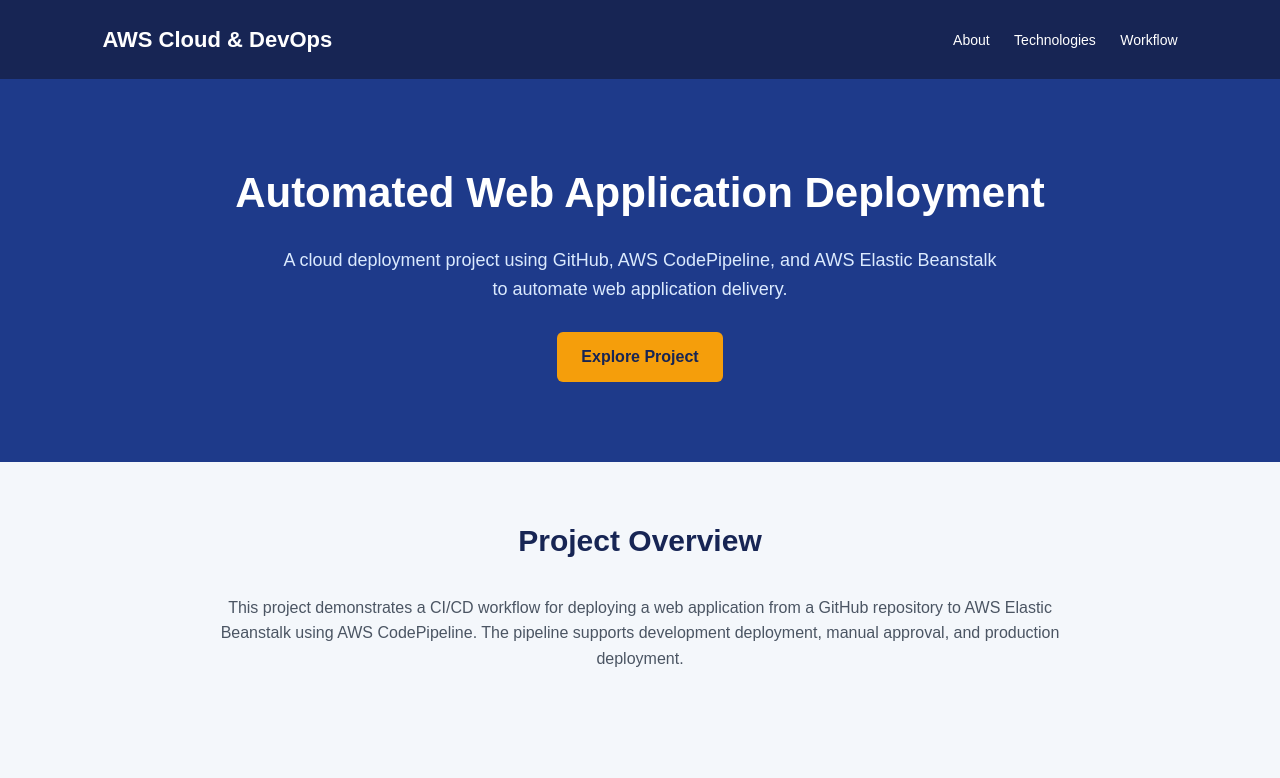
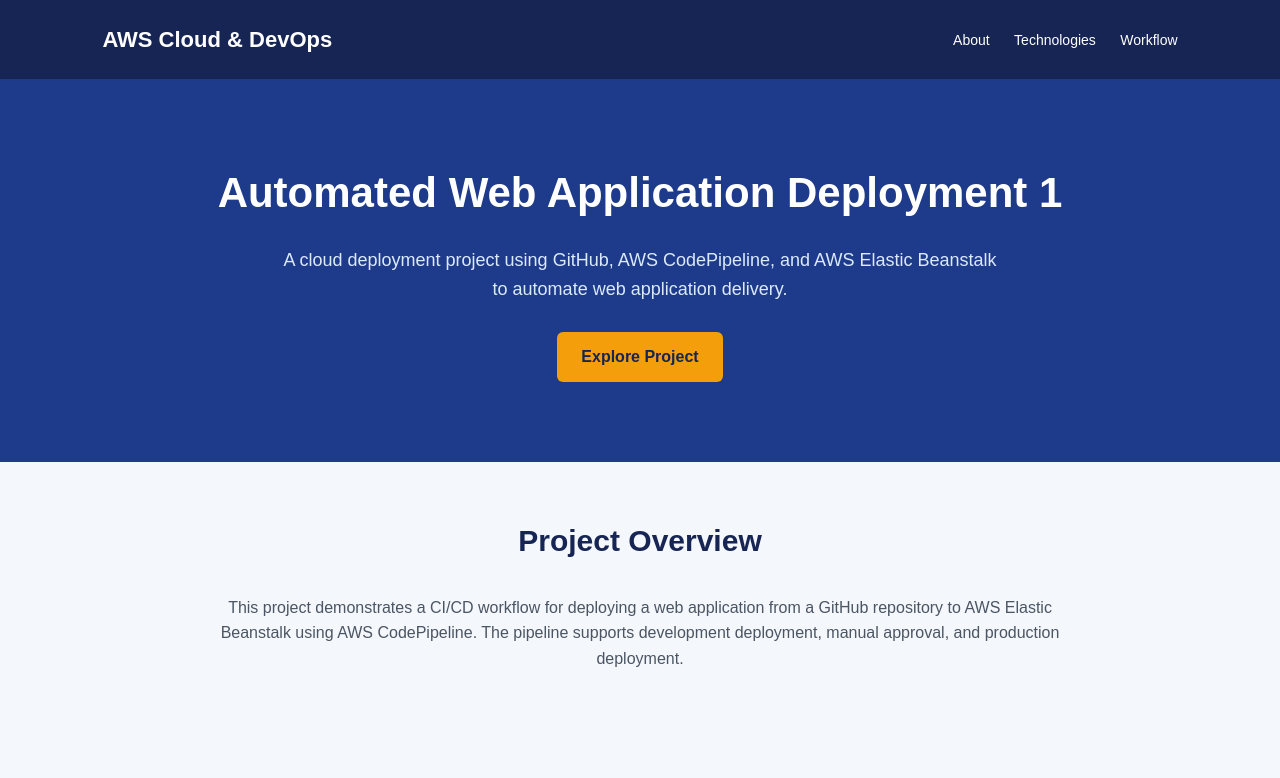
Before and after one commit to durgadurgekar02-oss/aws-web-cicd-demo, a plain HTML site: page index.html in a window 1280 px wide. Shown: the top 778 px of the page. Drawn offline with Linux system fonts and the light colour scheme.

Commit message:
Update index.html

```diff
--- a/index.html
+++ b/index.html
@@ -189,7 +189,7 @@
     </header>
 
     <section class="hero">
-        <h1>Automated Web Application Deployment</h1>
+        <h1>Automated Web Application Deployment 1</h1>
 
         <p>
             A cloud deployment project using GitHub,
```
